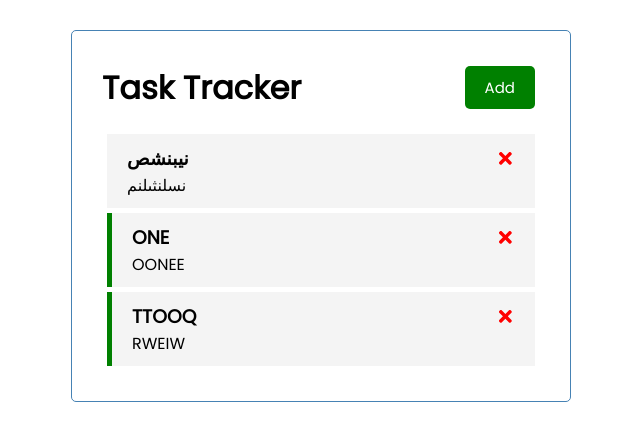
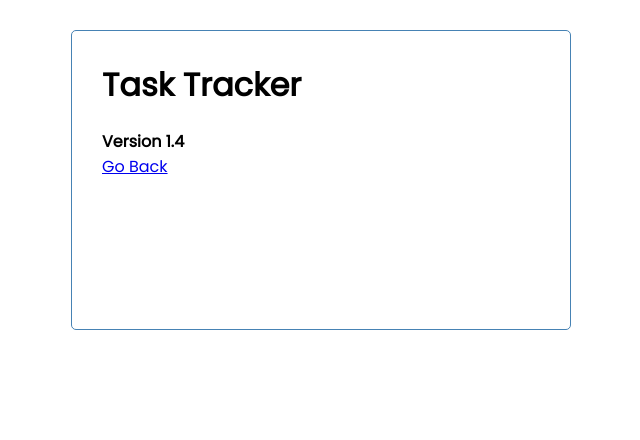
Before and after one commit to Abdelmuttalib/ReactJS-WebApps, a React (Create React App) app in the folder react-task-tracker/: page /about in a window 1280 px wide. Shown: the top 440 px of the page, without its empty margins (319-959 px from the left). Built offline with nearby package versions, Linux system fonts and the light colour scheme; data requests are answered from the project's data file.

Commit message:
adding Route, Router

```diff
--- a/react-task-tracker/db.json
+++ b/react-task-tracker/db.json
@@ -3,13 +3,13 @@
     {
       "text": "نيبنشص",
       "day": "نسلنثىلنم",
-      "reminder": false,
+      "reminder": true,
       "id": 3
     },
     {
       "text": "ONE",
       "day": "OONEE",
-      "reminder": true,
+      "reminder": false,
       "id": 6
     },
     {
--- a/react-task-tracker/package.json
+++ b/react-task-tracker/package.json
@@ -10,6 +10,7 @@
     "react": "^17.0.1",
     "react-dom": "^17.0.1",
     "react-icons": "^4.1.0",
+    "react-router-dom": "^5.2.0",
     "react-scripts": "4.0.1",
     "web-vitals": "^0.2.4"
   },
--- a/react-task-tracker/src/App.js
+++ b/react-task-tracker/src/App.js
@@ -1,7 +1,10 @@
 import Header from './components/Header';
 import './index.css';
 import Tasks from './components/Tasks';
+import { BrowserRouter as Router, Route } from 'react-router-dom';
 import AddTask from './components/AddTask';
+import Footer from './components/Footer';
+import About from './components/About';
 import {useState, useEffect} from 'react';
 /** import {useState, useEffect} from 'react'; */
 
@@ -122,10 +125,10 @@
   },
   body: JSON.stringify(updTask)})
 
-  // const data = await res.json();
+  const data = await res.json();
   // console.log("DATA: ",data);
-  // could also use: data as the updated object
-  setTasks(tasks.map(task => task.id === id ? updTask : task))
+  // could also use: updTask as the updated object
+  setTasks(tasks.map(task => task.id === id ? {...task, reminder: data.reminder} : task))
 }
 
 // Handle Submit Of Add Task Form
@@ -135,11 +138,21 @@
 
 
   return (
+    <Router>
     <div className="container">
       <Header onAddClicked={() => setShowAddTask(!showAddTask)} showAdd={showAddTask}/>
-      {showAddTask ? <AddTask onAdd={addTask}/> : ''}
-        {tasks.length > 0 ? <Tasks tasks={tasks} onDelete={deleteTask} onToggle={toggleReminder}/> : 'Nothing To Show'}
+
+        <Route path='/' exact render={(props) => (
+          <>
+          {showAddTask ? <AddTask onAdd={addTask}/> : ''}
+          {tasks.length > 0 ? <Tasks tasks={tasks} onDelete={deleteTask} onToggle={toggleReminder}/> : 'Nothing To Show'}
+          <Footer />
+          </>
+          )}/>
+        <Route path='/about' component={About}/>
+
     </div>
+    </Router>
   );
 }
 
--- /dev/null
+++ b/react-task-tracker/src/components/About.js
@@ -0,0 +1,13 @@
+import { Link } from 'react-router-dom';
+
+
+const About = () => {
+    return (
+        <div>
+            <h4>Version 1.4</h4>
+            <Link to='/'>Go Back</Link>
+        </div>
+    )
+}
+
+export default About
--- /dev/null
+++ b/react-task-tracker/src/components/Footer.js
@@ -0,0 +1,12 @@
+import { Link } from 'react-router-dom';
+
+const Footer = () => {
+    return (
+        <footer>
+            <p>Copyright &copy; 2021</p>
+            <Link to='/about'>About</Link>
+        </footer>
+    )
+}
+
+export default Footer
--- a/react-task-tracker/src/components/Header.js
+++ b/react-task-tracker/src/components/Header.js
@@ -1,11 +1,13 @@
 import PropTypes from 'prop-types';
 import Button from './Button';
+import { useLocation } from 'react-router-dom';
 
 const Header = ({title, onAddClicked, showAdd}) => {
+    const location = useLocation();
     return (
         <header className='header'>
             <h1>{title}</h1>
-            <Button onAddClicked={onAddClicked} color={showAdd ? 'red' : 'green'} text={showAdd ? 'Close' : 'Add'}/>
+            { location.pathname === '/' && <Button onAddClicked={onAddClicked} color={showAdd ? 'red' : 'green'} text={showAdd ? 'Close' : 'Add'}/>}
         </header>
     )
 }
```
Also changed, not shown: 2 other files (tests, documents, lock files or other folders).
